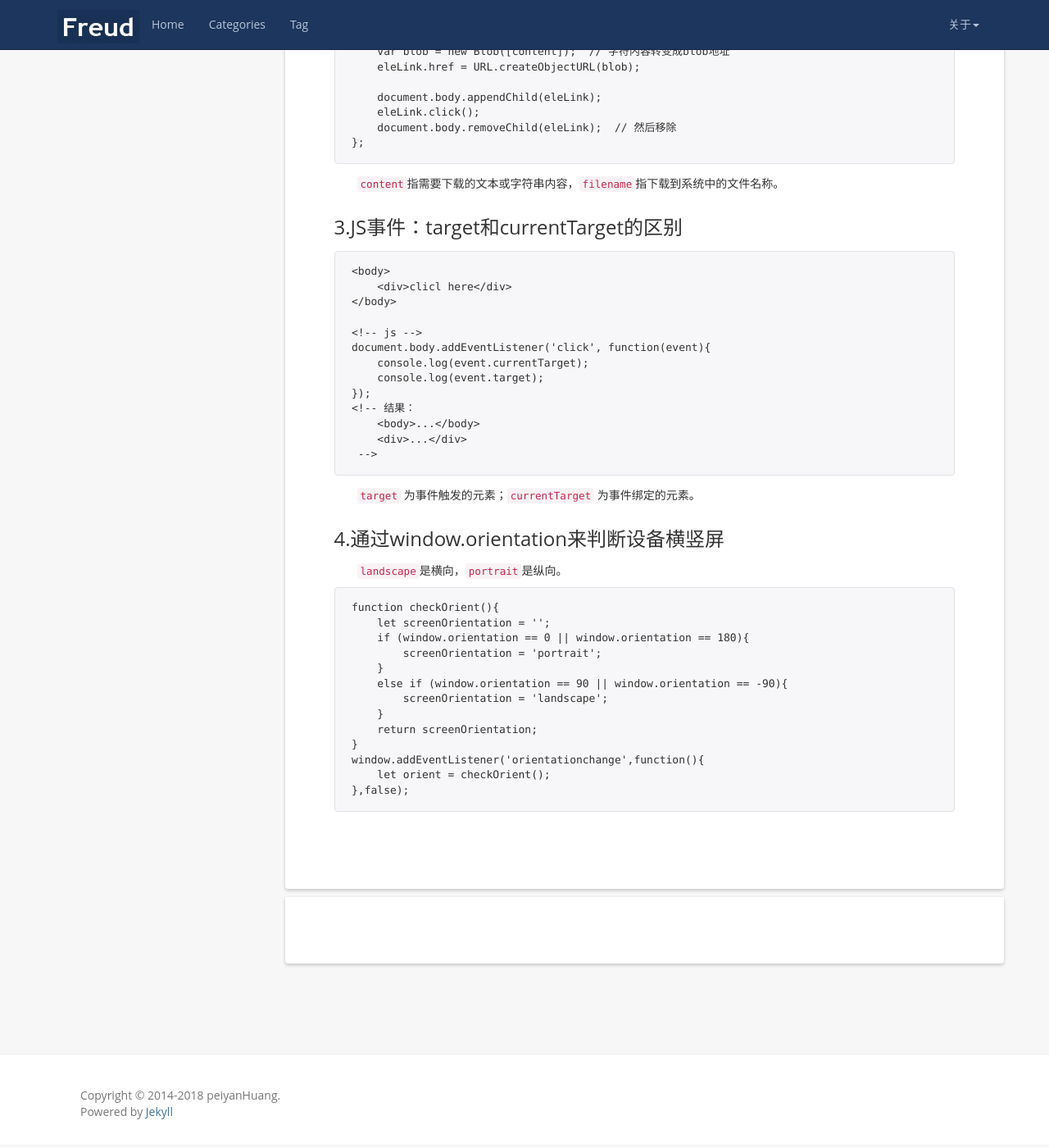
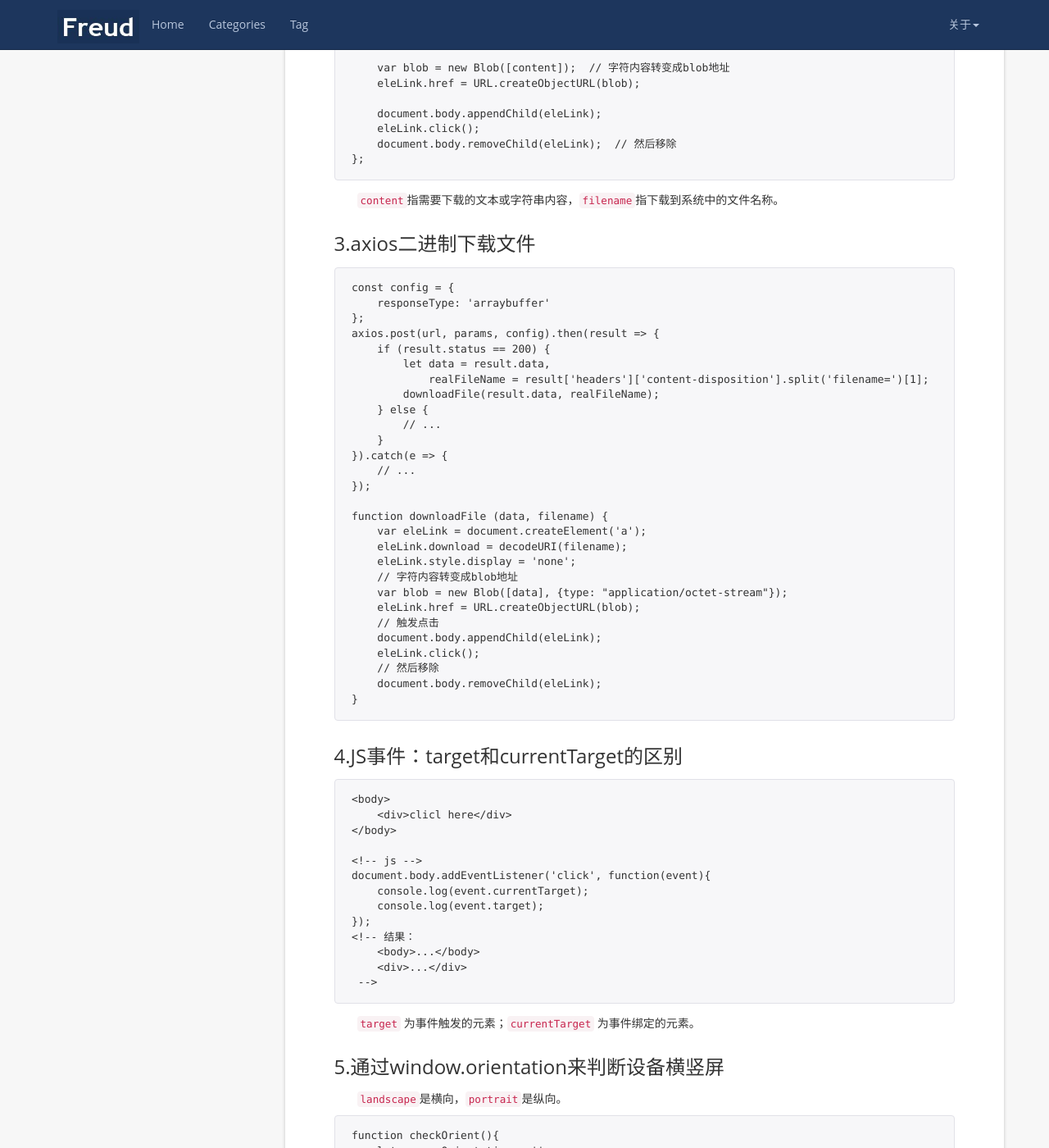
Before and after one commit to peiyanhuang/MyBlog, a Jekyll site: the page built from _posts/2016-09-29-htnl(2).md, in a window 1280 px wide and 1400 px high, scrolled down 964 px. Shown: the whole window at 82% size. Built offline with Jekyll 4.4.1, drawn with Linux system fonts in a browser that asks for light colours; nearby versions of some CDN libraries; some of the changed text lies outside the part shown.

Commit message:
@update: axios download blob file

````diff
--- a/_posts/2016-09-29-htnl(2).md
+++ b/_posts/2016-09-29-htnl(2).md
@@ -40,7 +40,40 @@ var funDownload = function(content, filename) {
 
 `content`指需要下载的文本或字符串内容，`filename`指下载到系统中的文件名称。
 
-### 3.JS事件：target和currentTarget的区别
+### 3.axios二进制下载文件
+
+```js
+const config = {
+    responseType: 'arraybuffer'
+};
+axios.post(url, params, config).then(result => {
+    if (result.status == 200) {
+        let data = result.data,
+            realFileName = result['headers']['content-disposition'].split('filename=')[1];
+        downloadFile(result.data, realFileName);
+    } else {
+        // ...
+    }
+}).catch(e => {
+    // ...
+});
+
+function downloadFile (data, filename) {
+    var eleLink = document.createElement('a');
+    eleLink.download = decodeURI(filename);
+    eleLink.style.display = 'none';
+    // 字符内容转变成blob地址
+    var blob = new Blob([data], {type: "application/octet-stream"});
+    eleLink.href = URL.createObjectURL(blob);
+    // 触发点击
+    document.body.appendChild(eleLink);
+    eleLink.click();
+    // 然后移除
+    document.body.removeChild(eleLink);
+}
+```
+
+### 4.JS事件：target和currentTarget的区别
 
 ```html
 <body>
@@ -60,7 +93,7 @@ document.body.addEventListener('click', function(event){
 
 `target` 为事件触发的元素；`currentTarget` 为事件绑定的元素。
 
-### 4.通过window.orientation来判断设备横竖屏
+### 5.通过window.orientation来判断设备横竖屏
 
 `landscape`是横向，`portrait`是纵向。
 
@@ -75,7 +108,7 @@ function checkOrient(){
     }
     return screenOrientation;
 }
-window.addEventListener('orientationchange',function(){
+window.addEventListener('orientationchange', function(){
     let orient = checkOrient();
 },false);
 ```
````
Also changed, not shown: _posts/2017-02-23-html5-newElement.md (+16 -15 lines).
